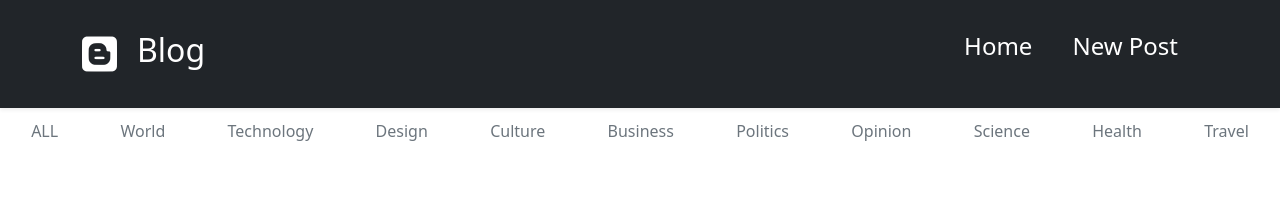
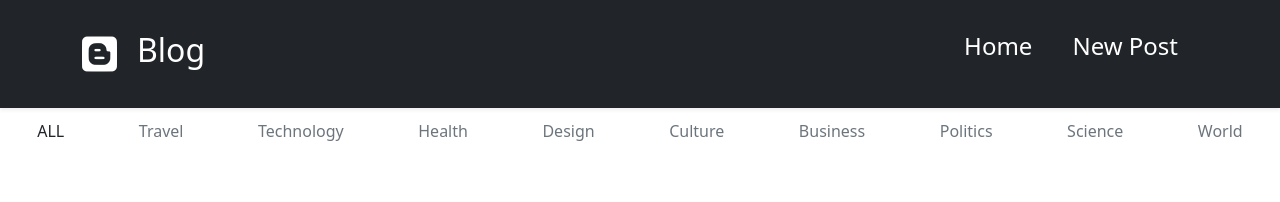
Before and after one commit to JesyNoelia/Blog, an Angular app in the folder AngularBlog/: page /blog in a window 1280 px wide. Shown: the top 202 px of the page. Built offline with nearby package versions, Linux system fonts and the light colour scheme.

Commit message:
Modificacion de datos con ngForn de categorias

```diff
--- a/AngularBlog/src/app/blog/blog.component.html
+++ b/AngularBlog/src/app/blog/blog.component.html
@@ -1,16 +1,9 @@
 <div class="nav-scroller py-1 mb-2">
     <nav class="nav d-flex justify-content-around">
-        <button class="btn link-secondary" href="#" (click)="onClickAll()">ALL</button>
-        <button class="btn link-secondary" href="#" (click)="onClick($event)">World</button>
-        <button class="btn link-secondary" href="#" (click)="onClick($event)">Technology</button>
-        <button class="btn link-secondary" href="#" (click)="onClick($event)">Design</button>
-        <button class="btn link-secondary" href="#" (click)="onClick($event)">Culture</button>
-        <button class="btn link-secondary" href="#" (click)="onClick($event)">Business</button>
-        <button class="btn link-secondary" href="#" (click)="onClick($event)">Politics</button>
-        <button class="btn link-secondary" href="#" (click)="onClick($event)">Opinion</button>
-        <button class="btn link-secondary" href="#" (click)="onClick($event)">Science</button>
-        <button class="btn link-secondary" href="#" (click)="onClick($event)">Health</button>
-        <button class="btn link-secondary" href="#" (click)="onClick($event)">Travel</button>
+        <button class="btn link-dark" href="#" (click)="onClickAll()">ALL</button>
+        <button class="btn link-secondary" href="#" (click)="onClick($event)"
+            *ngFor="let post of posts">{{post.categoria}}</button>
+
     </nav>
 </div>
 
--- a/AngularBlog/src/app/blog/blog.component.ts
+++ b/AngularBlog/src/app/blog/blog.component.ts
@@ -11,11 +11,14 @@ export class BlogComponent implements OnInit {
 
   posts: Post[];
 
+
+
   constructor(private blogService: BlogService) { }
 
   ngOnInit() {
     this.posts = this.blogService.getAllPosts()
     console.log(this.posts);
+
 
 
   }
```
